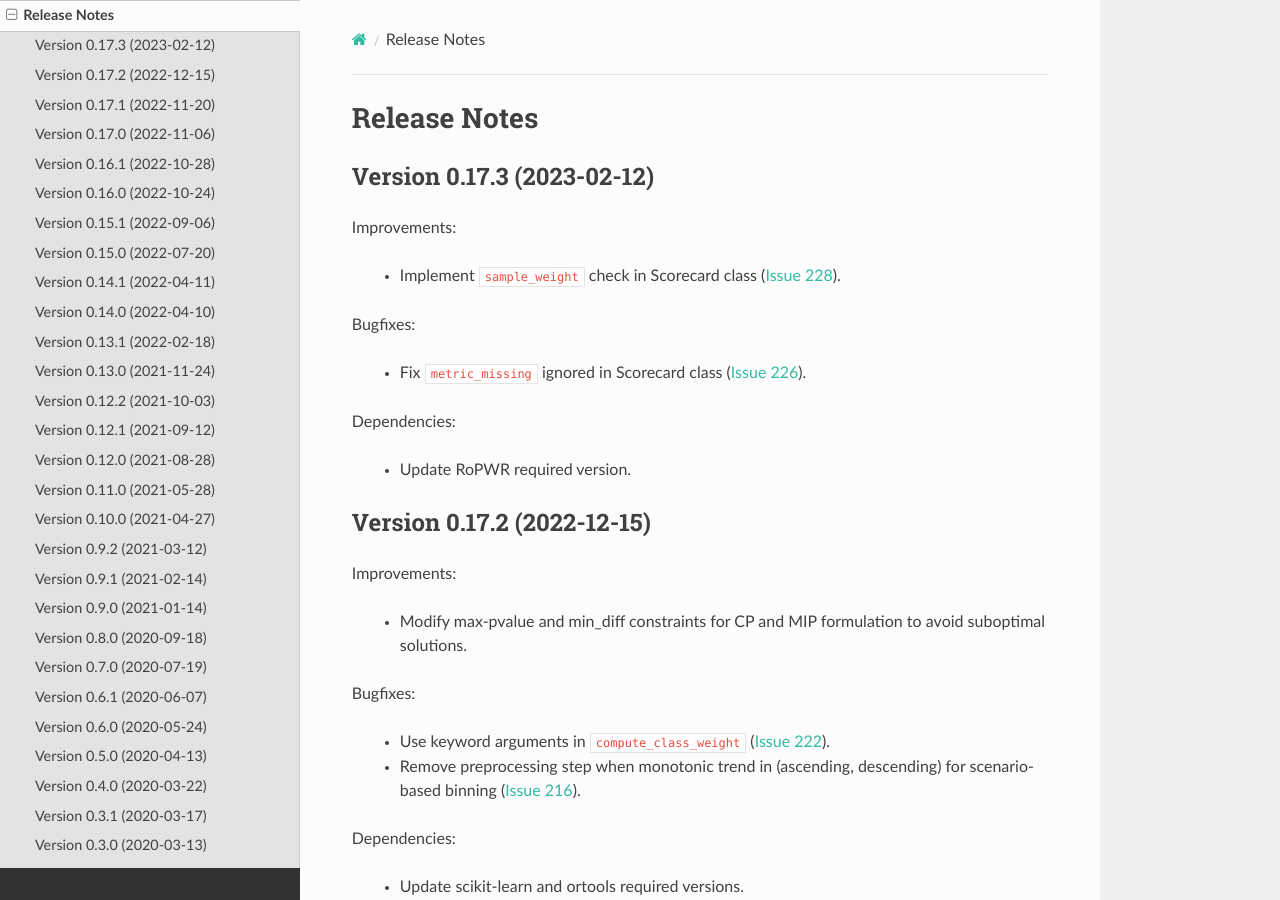
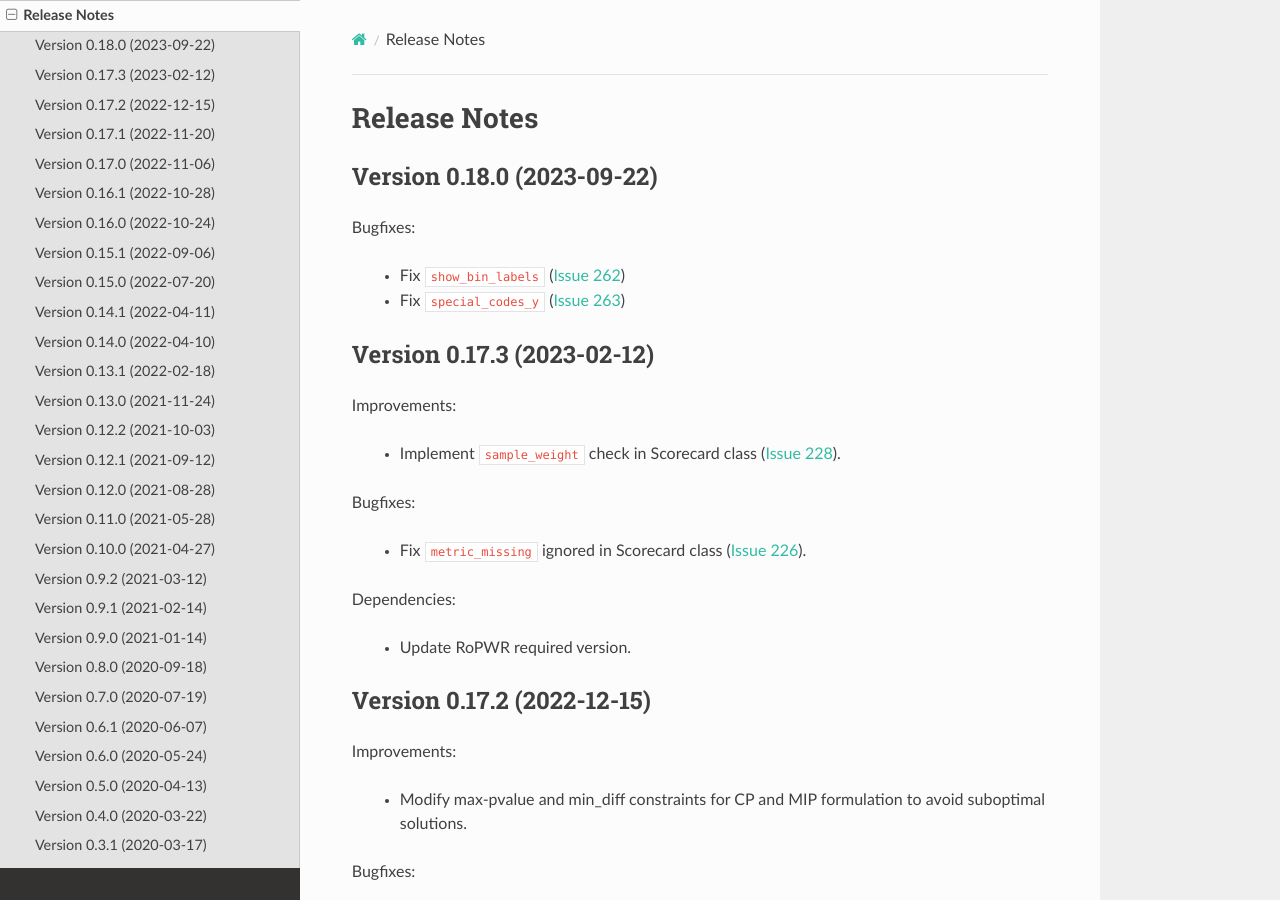
Before and after one commit to guillermo-navas-palencia/optbinning, a Sphinx documentation site: the page built from doc/source/release_notes.rst, in a window 1280 px wide and 900 px high. Built offline with Sphinx 7.4.7 and the Read the Docs theme 2.0.0, drawn with Linux system fonts in a browser that asks for light colours; pages that are not in the unit, such as notebooks, are missing from menus.

Commit message:
Release notes version 0.18.0

```diff
--- a/doc/source/release_notes.rst
+++ b/doc/source/release_notes.rst
@@ -1,5 +1,14 @@
 Release Notes
 =============
+
+Version 0.18.0 (2023-09-22)
+---------------------------
+
+Bugfixes:
+
+   - Fix ``show_bin_labels`` (`Issue 262 <https://github.com/guillermo-navas-palencia/optbinning/issues/262>`_)
+   - Fix ``special_codes_y`` (`Issue 263 <https://github.com/guillermo-navas-palencia/optbinning/issues/263>`_)
+
 
 Version 0.17.3 (2023-02-12)
 ---------------------------
```
